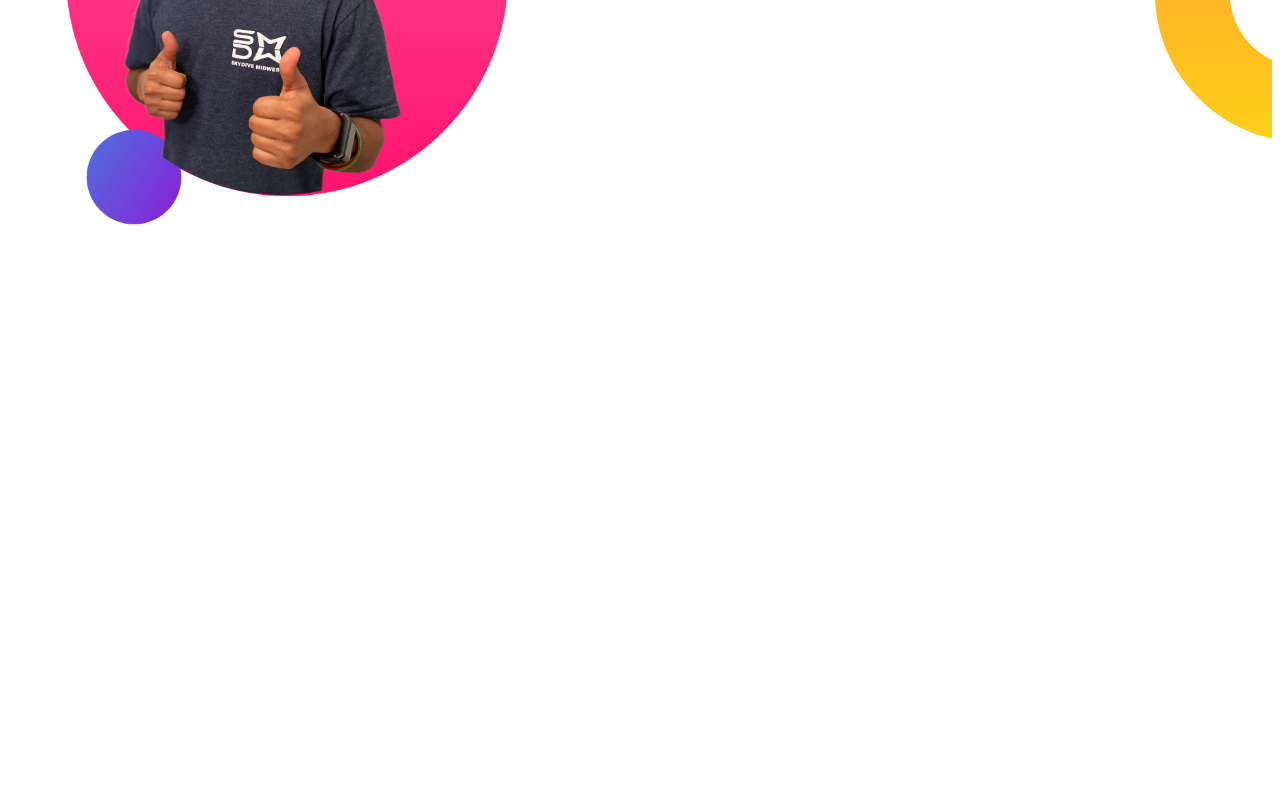
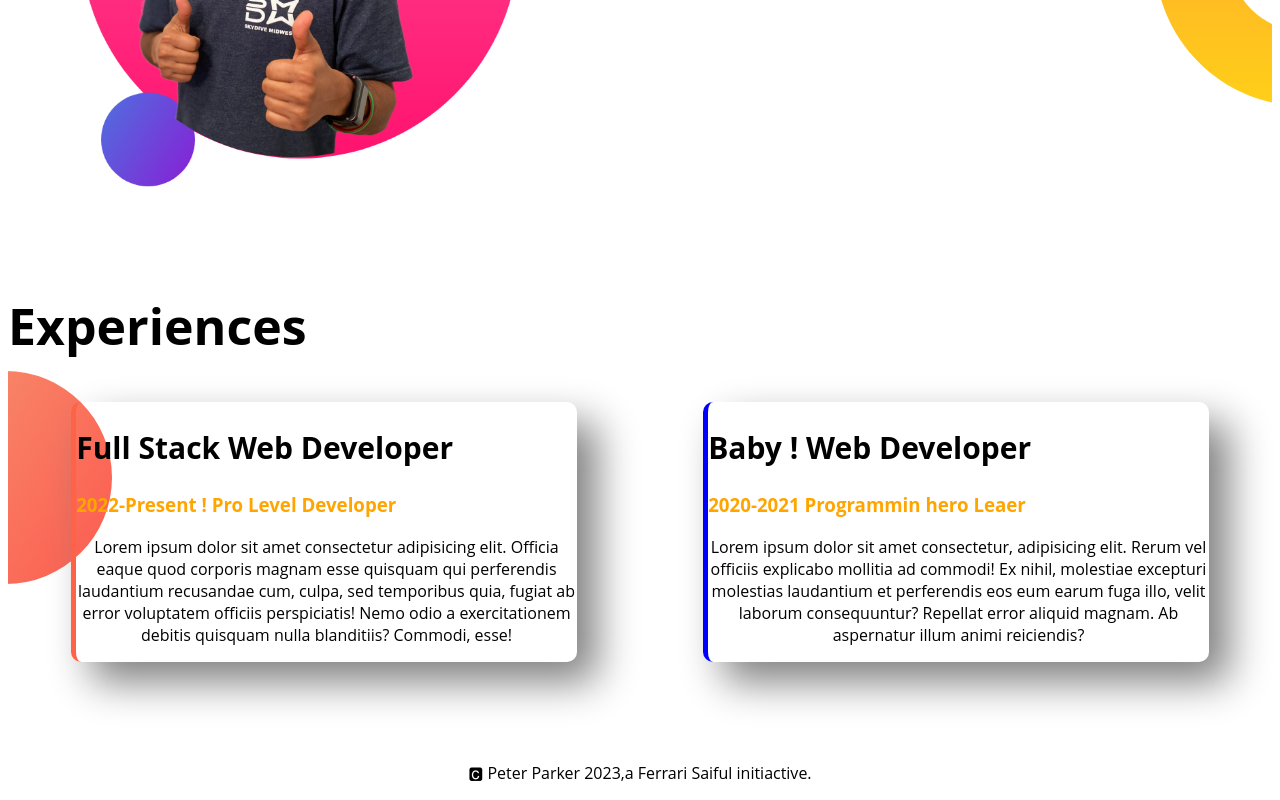
Before and after one commit to Ferrari2003/developer-portfolio, a plain HTML site: page index.html in a window 1280 px wide. Shown: the part 874-1674 px from the top of the page. Before the commit the page ends 1214 px from the top, so only its background shows below. Drawn offline with Linux system fonts and the light colour scheme.

Commit message:
style border and added forter

```diff
--- a/index.html
+++ b/index.html
@@ -8,7 +8,7 @@
     <link rel="preconnect" href="https://fonts.googleapis.com">
 <link rel="stylesheet" href="style.css"></head>
 <body>
-  <section class="top-benner">
+  <section class="top-benner flexible-contaner">
     <div class="moho">
         <h1>Welcome To</h1>
         <h1><span class="ami"> Ferrari Saiful</span> World!</h1>
@@ -23,7 +23,7 @@
   </section>
 
 
-  <section class="dream-big">
+  <section class="dream-big flexible-contaner">
     <div class="moho">
         <img src="/images/jhankar2.png" alt="">
     </div>
@@ -34,5 +34,23 @@
         <a class="link-buttom" target="_blank" href="https://linkedin.com/company.programminhero/com/">Click Here</a>
     </div>
   </section>
+  <section class="ex">
+    <h1>Experiences</h1>
+ <div class="flexible-contaner">
+    <div class="ex-item m">
+        <h2>Full Stack Web Developer</h2>
+        <h3 class="ami">2022-Present ! Pro Level Developer</h3>
+        <p>Lorem ipsum dolor sit amet consectetur adipisicing elit. Officia eaque quod corporis magnam esse quisquam qui perferendis laudantium recusandae cum, culpa, sed temporibus quia, fugiat ab error voluptatem officiis perspiciatis! Nemo odio a exercitationem debitis quisquam nulla blanditiis? Commodi, esse!</p>
+       </div>
+       <div class="ex-item s">
+           <h2>Baby ! Web Developer</h2>
+           <h3 class="ami">2020-2021 Programmin hero Leaer</h3>
+           <p>Lorem ipsum dolor sit amet consectetur, adipisicing elit. Rerum vel officiis explicabo mollitia ad commodi! Ex nihil, molestiae excepturi molestias laudantium et perferendis eos eum earum fuga illo, velit laborum consequuntur? Repellat error aliquid magnam. Ab aspernatur illum animi reiciendis?</p>
+       </div>
+ </div>
+  </section>
+  <footer>
+    <p>🅲 Peter Parker 2023,a Ferrari Saiful initiactive. </p>
+  </footer>
 </body>
 </html>
--- a/style.css
+++ b/style.css
@@ -4,16 +4,22 @@ body{
 h1{
     font-size: 50px;
 }
+h2{
+    font-size: 30px;
+}
 .ami{
     color: orange;
 }
-section{
+
+.flexible-contaner{
     display: flex;
     margin-bottom: 100px;
+
 }
 .moho{
     width: 50%;
-    padding: 10px;
+    padding-left: 2%;
+
 }
 .moho img{
     width: 80%;
@@ -35,3 +41,25 @@ section{
     background-repeat: no-repeat;
     background-position: right;
 }
+.ex{
+    background-image: url(/images/exp-bg.png);
+    background-repeat: no-repeat;
+    background-position: left;
+}
+.ex-item{
+    width: 40%;
+    margin-left: 5%;
+    margin-right: 5%;
+    border-radius: 10px;
+    box-shadow: 20px 20px 40px gray;
+
+}
+.m{
+    border-left: 5px solid tomato;
+}
+.s{
+    border-left: 5px solid blue;
+}
+p{
+    text-align: center;
+}
```
